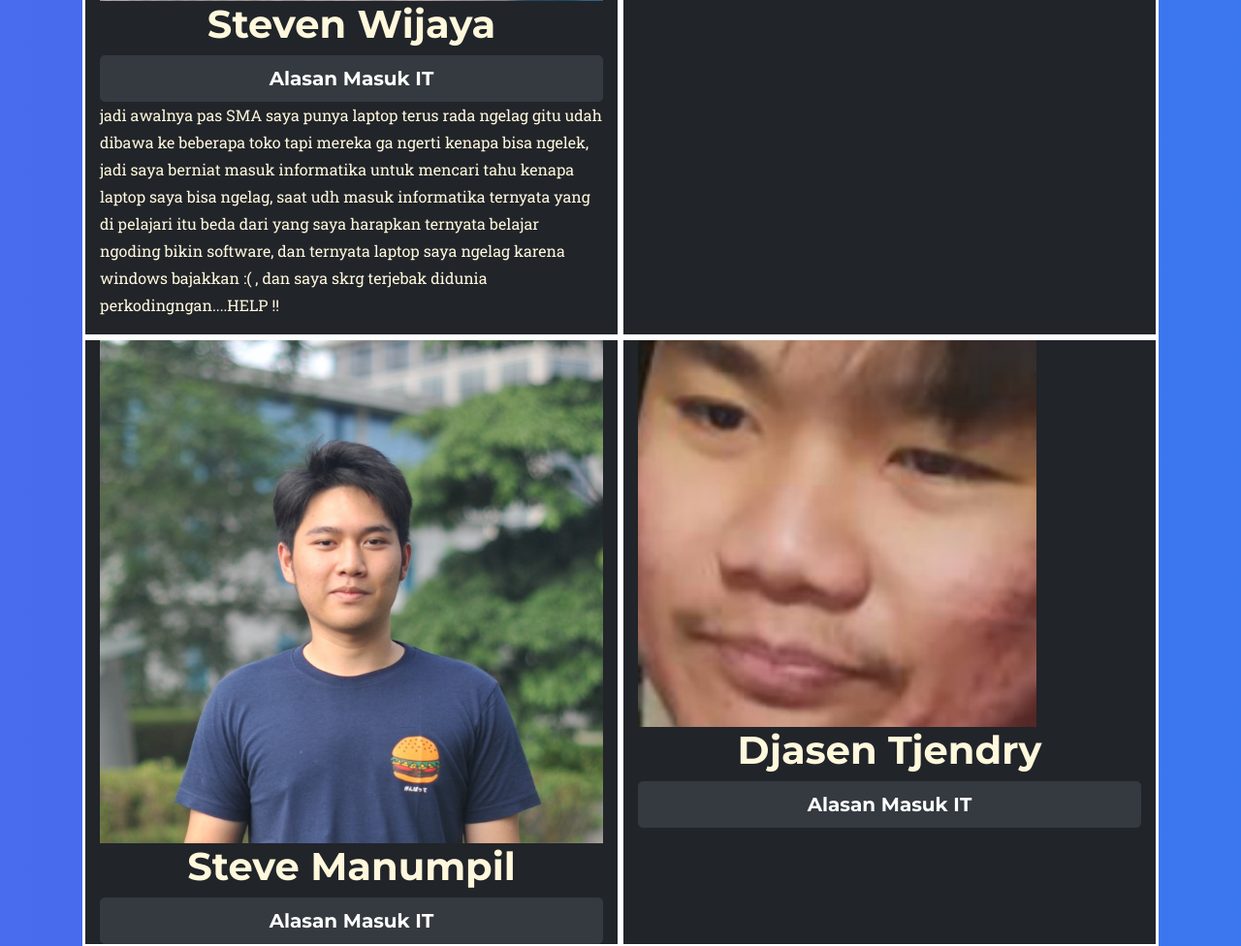
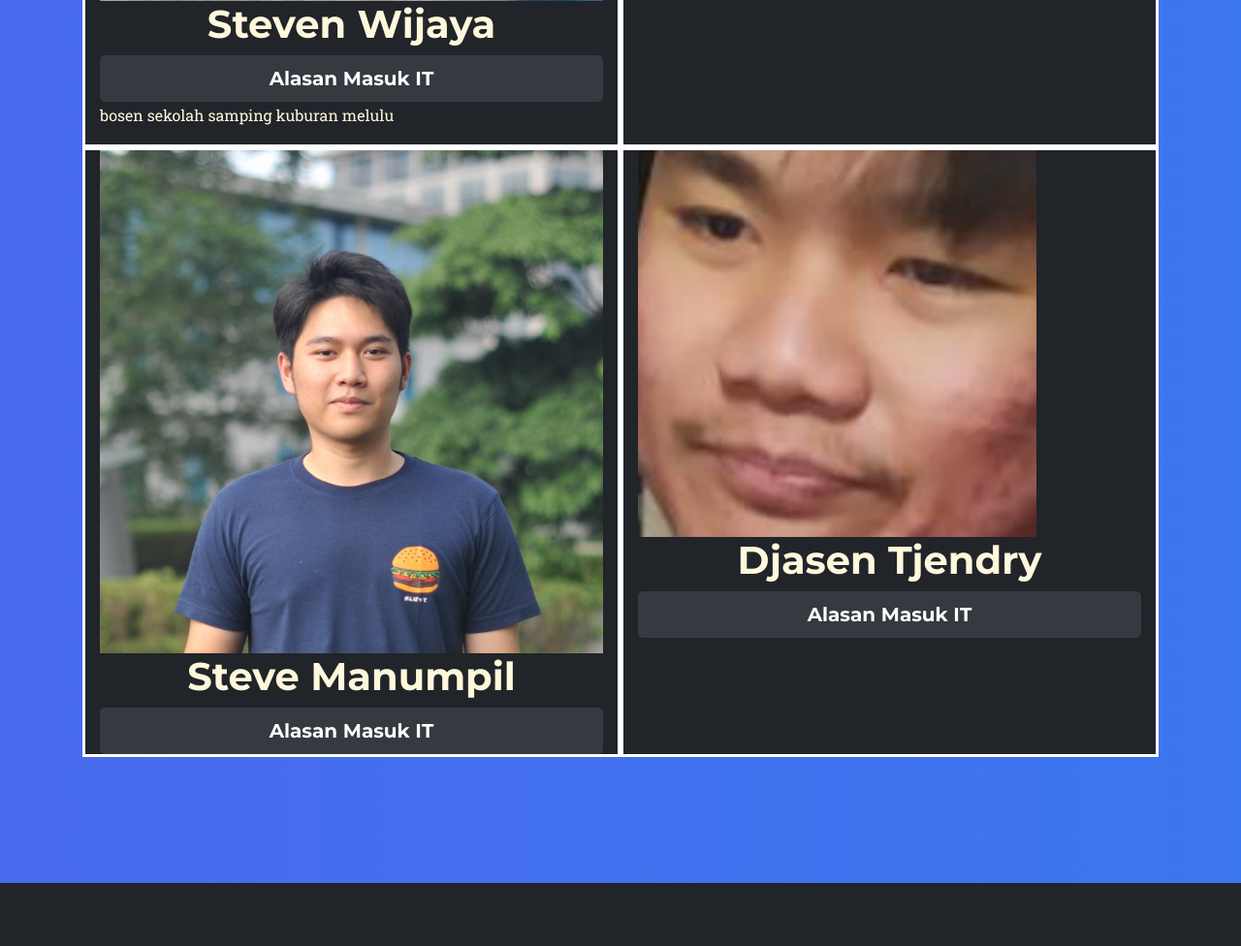
Before and after one commit to SteveManumpil-21768/project_ceh, a PHP site: page /About.php in a window 1280 px wide, after a click on "Alasan Masuk IT". Shown: the part 1006-1982 px from the top of the page at 97% size. After the commit the page ends 1917 px from the top, so only its background shows below. Run offline with PHP 8.4, Linux system fonts and the light colour scheme; data comes from the database, SQL or seed files in the repository; some libraries are stand-ins or nearby versions; some web fonts are replaced.

Commit message:
ubah alasan gua

```diff
--- a/About.php
+++ b/About.php
@@ -33,11 +33,7 @@
                     <h1 style="text-align:center;">Steven Wijaya</h1>
                     <button  type="button" class=" btn btn-lg btn-dark collapsed" data-toggle="collapse" data-target="#djasen" style="width:100%;">Alasan Masuk IT</button>
                     <div id="djasen" class="collapse">
-                        <p>jadi awalnya pas SMA saya punya laptop terus rada ngelag gitu udah dibawa ke beberapa
-                            toko tapi mereka ga ngerti kenapa bisa ngelek, jadi saya berniat masuk informatika untuk mencari
-                            tahu kenapa laptop saya bisa ngelag, saat udh masuk informatika ternyata yang di pelajari itu beda dari
-                            yang saya harapkan ternyata belajar ngoding bikin software, dan ternyata laptop saya ngelag karena
-                            windows bajakkan :( , dan saya skrg terjebak didunia perkodingngan....HELP !!</p>
+                        <p>bosen sekolah samping kuburan melulu</p>
                     </div>
                 </div>
                 <div class=" col-md-6"style="background-color:#212429;border-style: solid; border-color: white;">
```
